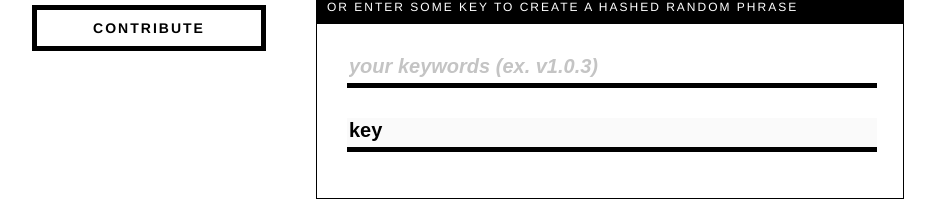
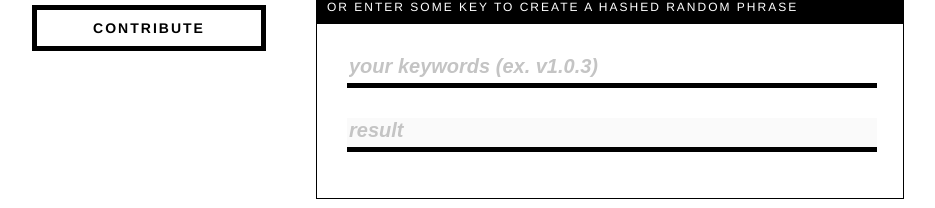
Before and after one commit to theRemix/Nineties-Namer, a Vue app in the folder ui/: page / in a window 1280 px wide. Shown: the part 303-511 px from the top of the page, without its empty margins (148-1083 px from the left). Built offline with nearby package versions, Linux system fonts and the light colour scheme.

Commit message:
Hash input displays {{hashedName}}

```diff
--- a/ui/src/components/Hash.vue
+++ b/ui/src/components/Hash.vue
@@ -5,7 +5,7 @@
       <div>
         <input type="text" placeholder="your keywords (ex. v1.0.3)" v-on:keyup="generate" v-model="key" />
       </div>
-      <input class="output" placeholder="result" value="key" disabled/>
+      <input class="output" placeholder="result" v-model="hashedName" disabled/>
       <div class="errors">
         <p>{{errors}}</p>
       </div>
```
